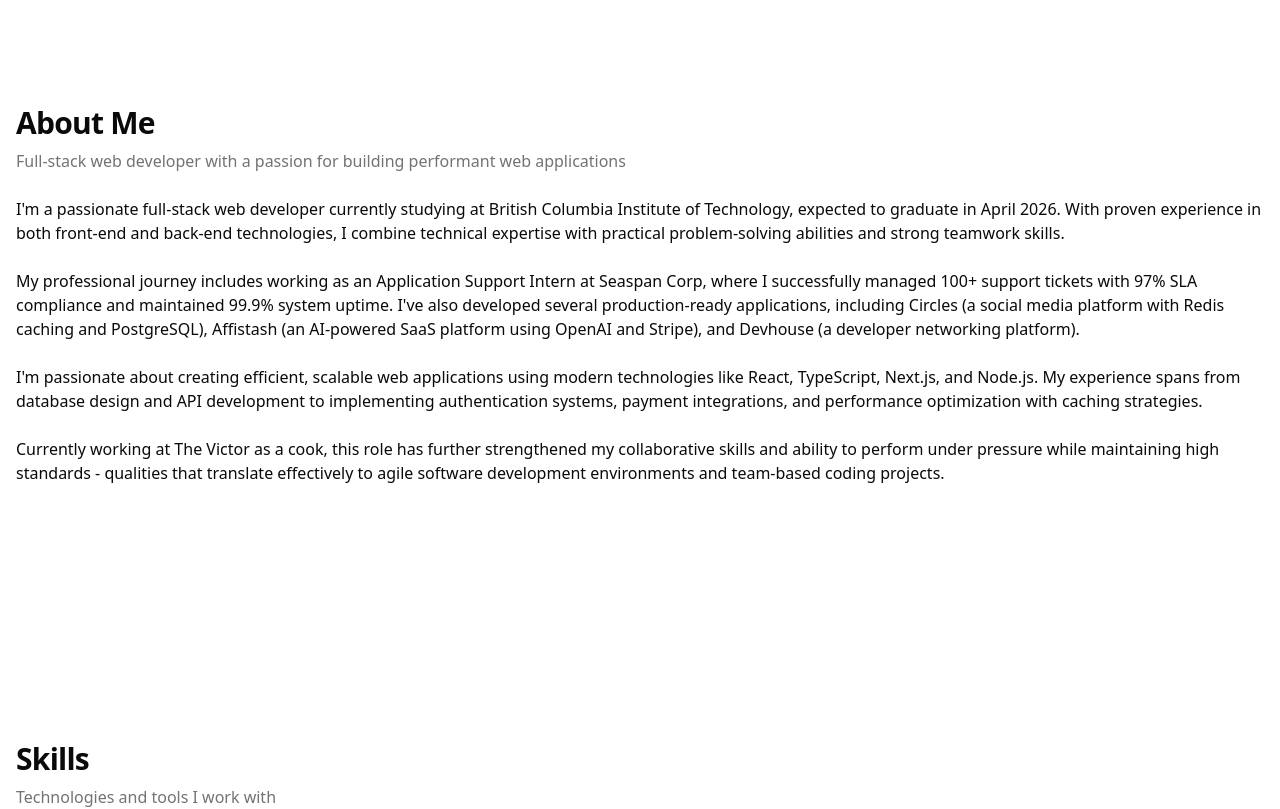
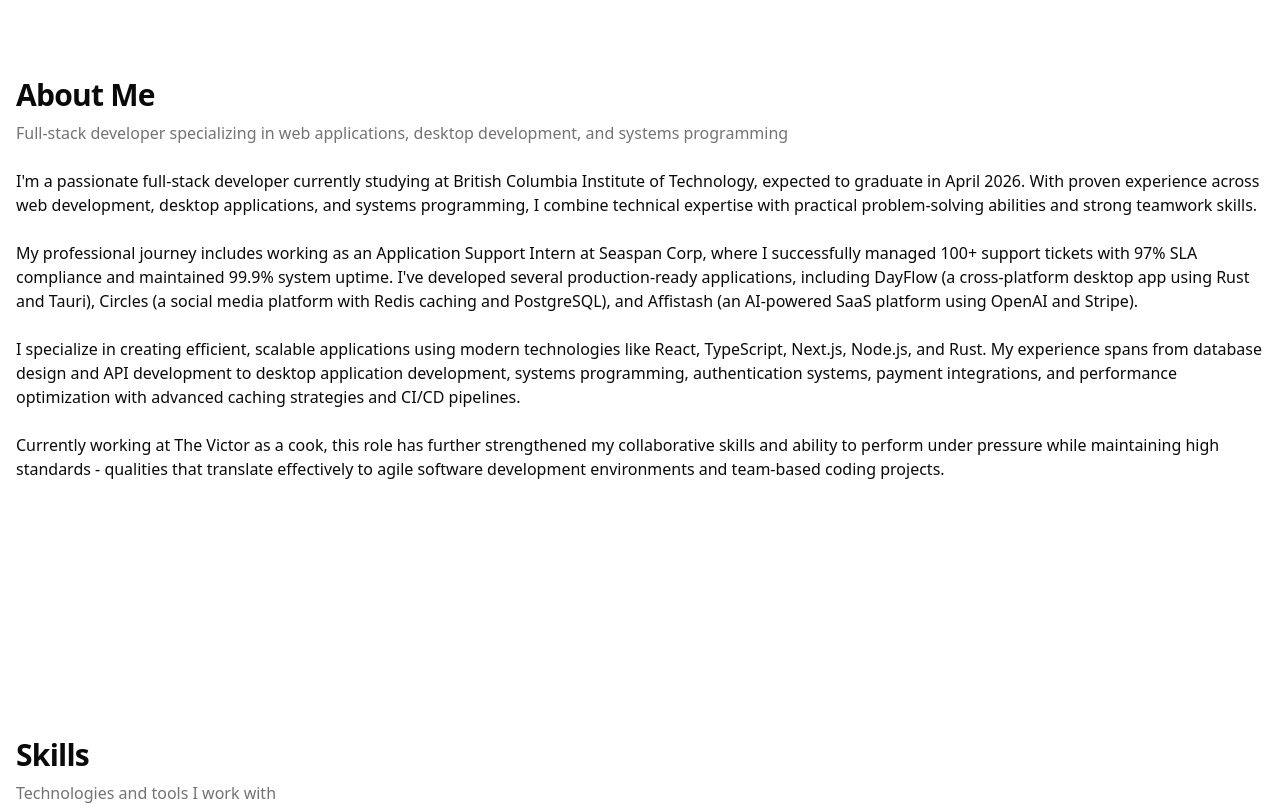
Before and after one commit to nikitalobanov12/nikita_lobanov_portfolio, a Next.js app: page / in a window 1280 px wide. Shown: the part 860-1669 px from the top of the page. Built offline with nearby package versions, Linux system fonts and the light colour scheme.

Commit message:
updated content

```diff
--- a/src/components/sections/about.tsx
+++ b/src/components/sections/about.tsx
@@ -1,4 +1,3 @@
-
 export function AboutSection() {
 	return (
 		<section
@@ -8,14 +7,14 @@
 			<div className='space-y-6'>
 				<div className='space-y-2'>
 					<h2 className='text-3xl font-bold tracking-tight'>About Me</h2>
-					<p className='text-muted-foreground'>Full-stack web developer with a passion for building performant web applications</p>
-				</div>{' '}
+					<p className='text-muted-foreground'>Full-stack developer specializing in web applications, desktop development, and systems programming</p>
+				</div>
 				<div className='prose dark:prose-invert'>
-					<p>I&apos;m a passionate full-stack web developer currently studying at British Columbia Institute of Technology, expected to graduate in April 2026. With proven experience in both front-end and back-end technologies, I combine technical expertise with practical problem-solving abilities and strong teamwork skills.</p>
+					<p>I&apos;m a passionate full-stack developer currently studying at British Columbia Institute of Technology, expected to graduate in April 2026. With proven experience across web development, desktop applications, and systems programming, I combine technical expertise with practical problem-solving abilities and strong teamwork skills.</p>
 					<br />
-					<p>My professional journey includes working as an Application Support Intern at Seaspan Corp, where I successfully managed 100+ support tickets with 97% SLA compliance and maintained 99.9% system uptime. I&apos;ve also developed several production-ready applications, including Circles (a social media platform with Redis caching and PostgreSQL), Affistash (an AI-powered SaaS platform using OpenAI and Stripe), and Devhouse (a developer networking platform).</p>
+					<p>My professional journey includes working as an Application Support Intern at Seaspan Corp, where I successfully managed 100+ support tickets with 97% SLA compliance and maintained 99.9% system uptime. I&apos;ve developed several production-ready applications, including DayFlow (a cross-platform desktop app using Rust and Tauri), Circles (a social media platform with Redis caching and PostgreSQL), and Affistash (an AI-powered SaaS platform using OpenAI and Stripe).</p>
 					<br />
-					<p>I&apos;m passionate about creating efficient, scalable web applications using modern technologies like React, TypeScript, Next.js, and Node.js. My experience spans from database design and API development to implementing authentication systems, payment integrations, and performance optimization with caching strategies.</p>
+					<p>I specialize in creating efficient, scalable applications using modern technologies like React, TypeScript, Next.js, Node.js, and Rust. My experience spans from database design and API development to desktop application development, systems programming, authentication systems, payment integrations, and performance optimization with advanced caching strategies and CI/CD pipelines.</p>
 					<br />
 					<p>Currently working at The Victor as a cook, this role has further strengthened my collaborative skills and ability to perform under pressure while maintaining high standards - qualities that translate effectively to agile software development environments and team-based coding projects.</p>
 				</div>
--- a/src/components/sections/hero.tsx
+++ b/src/components/sections/hero.tsx
@@ -51,7 +51,8 @@
 				className='text-lg md:text-xl max-w-[600px] text-muted-foreground mt-4'
 				variants={itemVariants}
 			>
-				Passionate about building modern, scalable web applications with TypeScript, React, and Node.js. Currently studying at BCIT with hands-on experience in full-stack development and production deployments.
+				Passionate about building modern, scalable applications across web and desktop platforms. Experienced with TypeScript, React, & Node.js, specializing in full-stack development.
+
 			</MotionP>
 
 			<MotionDiv
--- a/src/components/sections/skills.tsx
+++ b/src/components/sections/skills.tsx
@@ -5,9 +5,9 @@
 
 export function SkillsSection() {
 	const skills = {
-		languages: ['JavaScript', 'TypeScript', 'SQL', 'HTML & CSS', 'C#', 'Java', 'Bash'],
-		technologies: ['Git', 'Node.js', 'React.js', 'Next.js', 'Tailwind', 'PostgreSQL', 'Prisma', 'Express.js', 'Linux', 'Firebase Firestore', 'Redis', 'Stripe', 'OpenAI API'],
-		tools: ['Jira', 'GitHub', 'Trello', 'Vite', 'Notion', 'Firebase', 'VS Code'],
+		languages: ['JavaScript', 'TypeScript', 'SQL', 'HTML & CSS', 'Rust', 'C#', 'Java', 'Bash'],
+		technologies: ['Git', 'Node.js', 'React.js', 'Next.js', 'Vite',  'Tailwind', 'PostgreSQL', 'Prisma', 'Express.js', 'Linux', 'Firebase Firestore', 'Redis', 'Tauri','Electron', 'Stripe', 'OpenAI API'],
+		tools: ['Jira', 'GitHub', 'Trello', 'Vite', 'Notion', 'Firebase'],
 	};
 
 	const containerVariants = {
```
